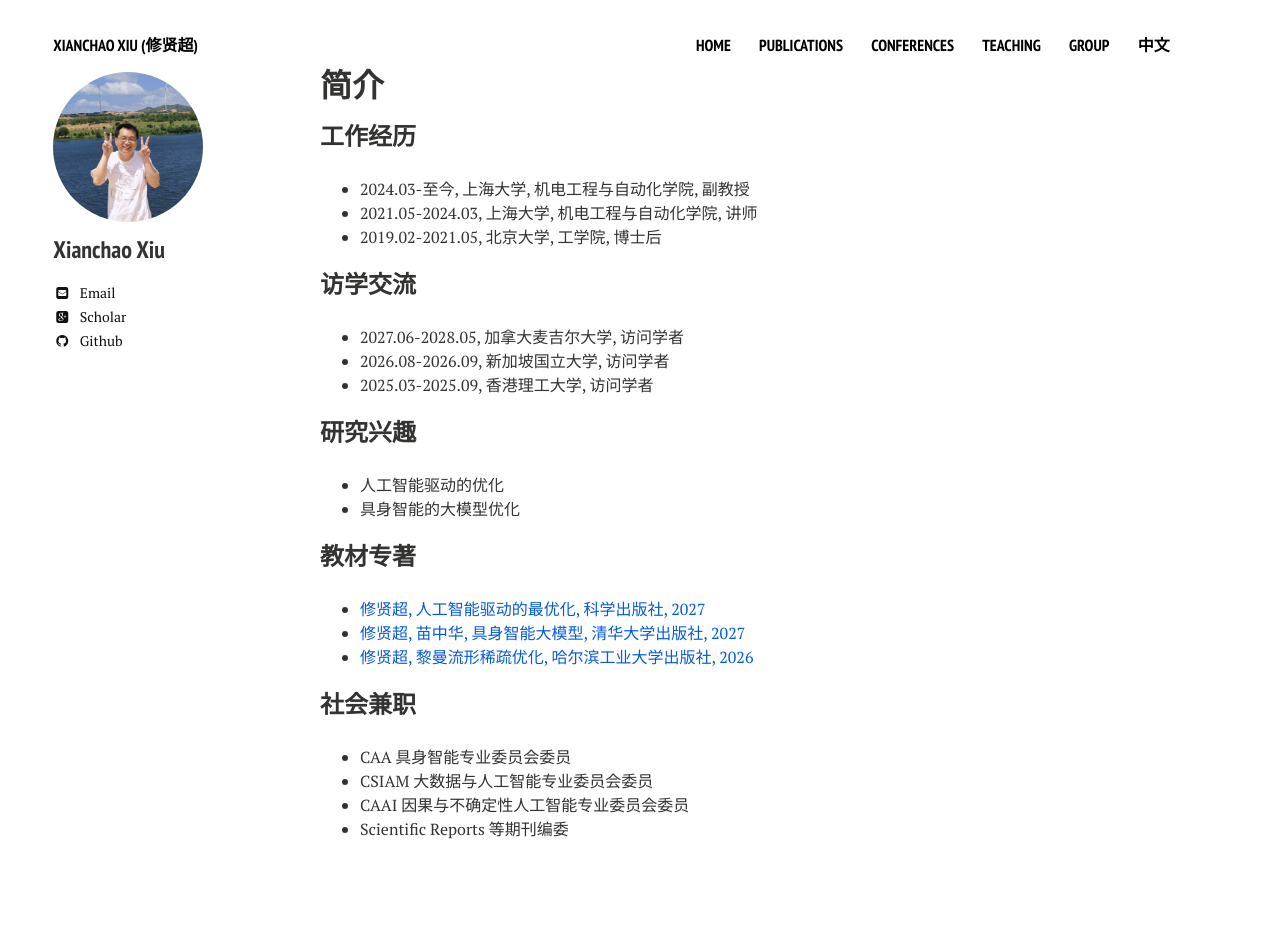
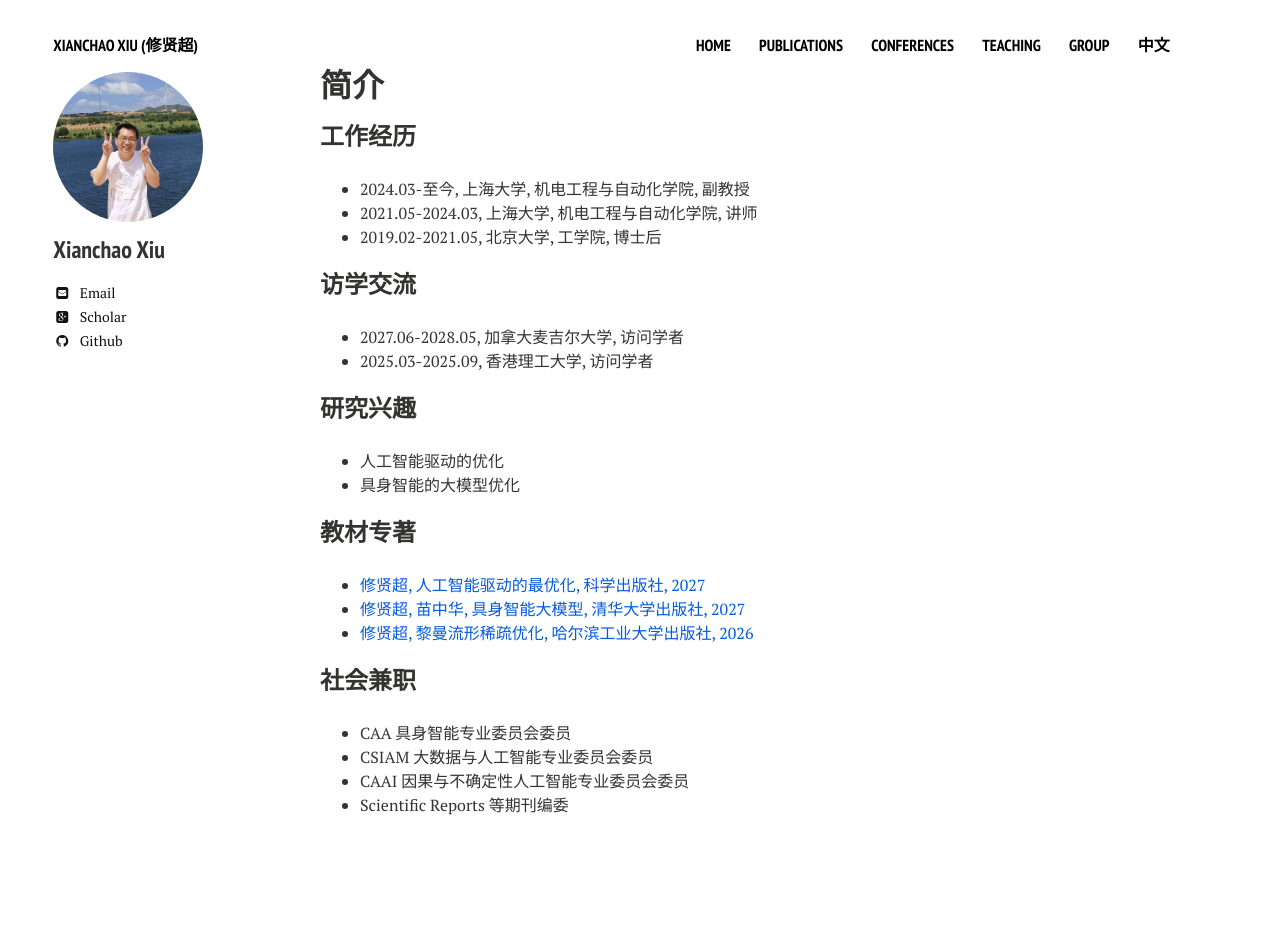
Before and after one commit to xianchaoxiu/xianchaoxiu.github.io, a Jekyll site: the page built from chinese/index.md, in a window 1280 px wide. Built offline with Jekyll 4.4.1, drawn with Linux system fonts in a browser that asks for light colours; nearby versions of some CDN libraries; after the commit the page ends 912 px from its top, so only the background shows below that.

Commit message:
Update index.md

```diff
--- a/chinese/index.md
+++ b/chinese/index.md
@@ -15,7 +15,6 @@ share: false
 
 ### 访学交流
 * 2027.06-2028.05, 加拿大麦吉尔大学, 访问学者 <br>
-* 2026.08-2026.09, 新加坡国立大学, 访问学者 <br>
 * 2025.03-2025.09, 香港理工大学, 访问学者 <br>
 
 
```
